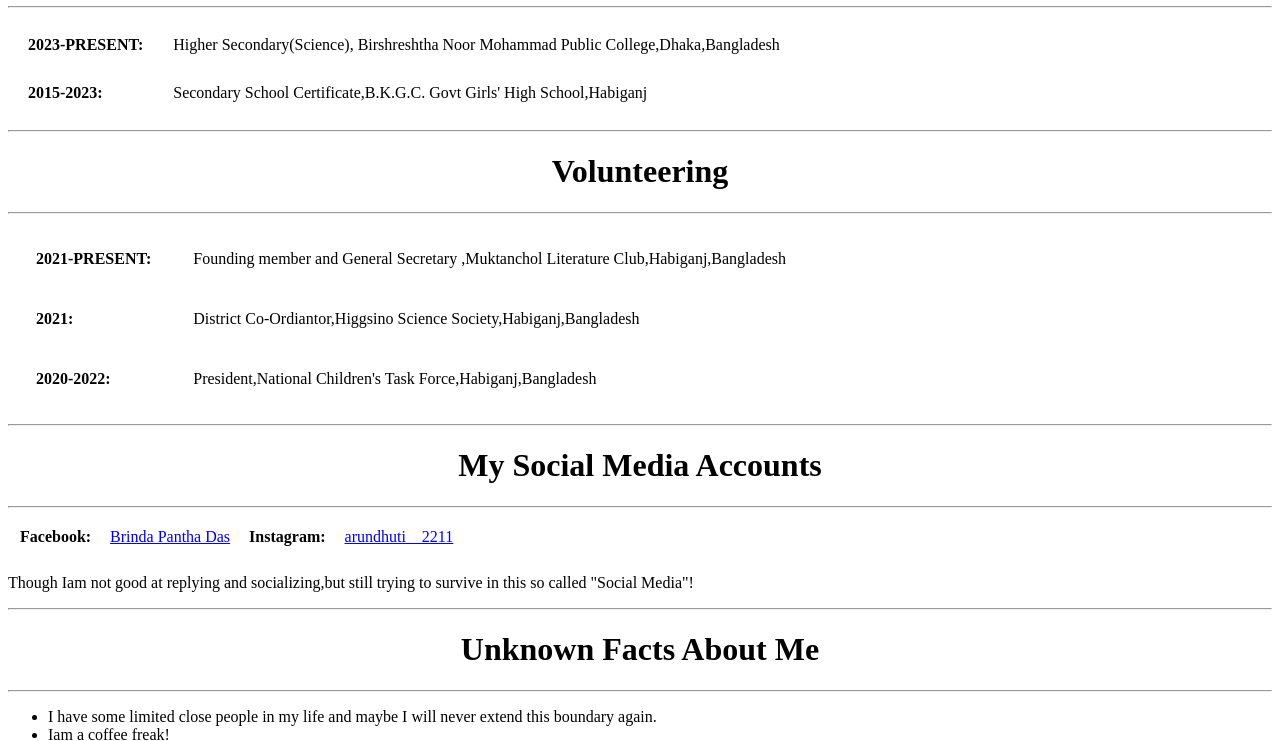
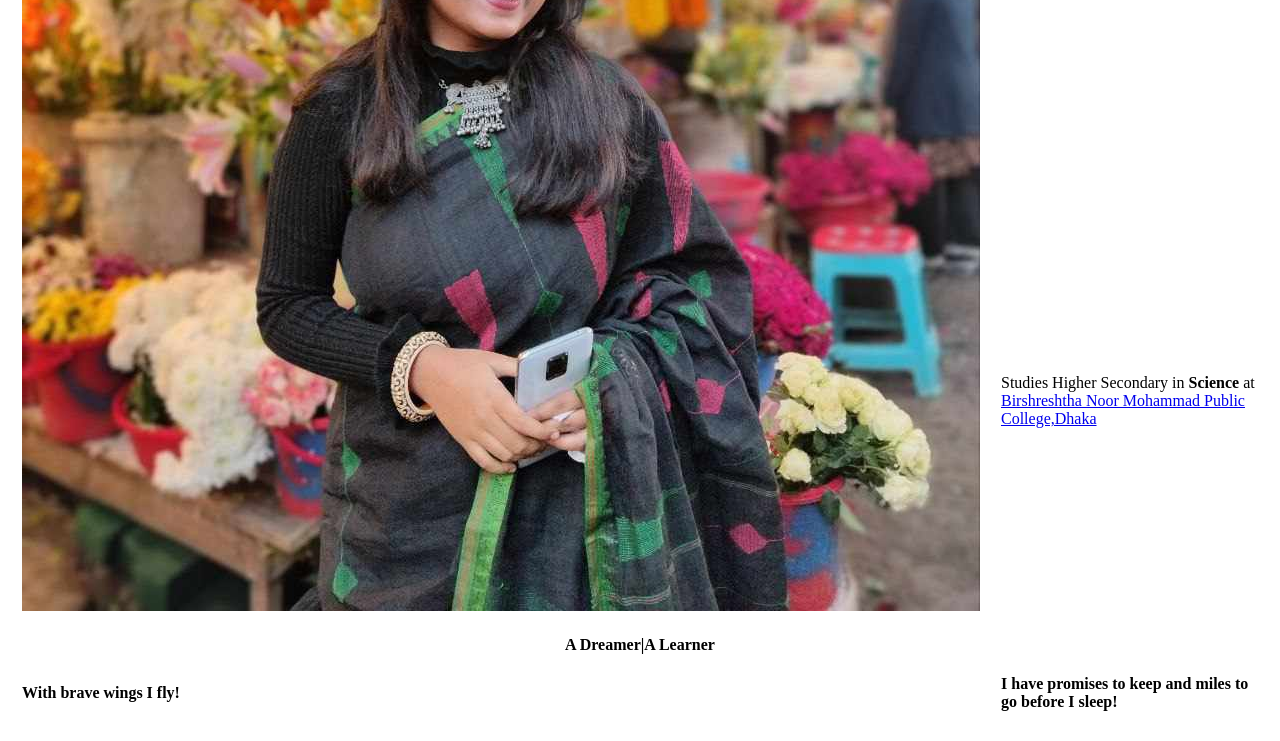
Before and after one commit to BrindaPanthaDas/PersonalWebsite, a plain HTML site: page index.html in a window 1280 px wide. Shown: the part 691-1432 px from the top of the page. Drawn offline with Linux system fonts and the light colour scheme.

Commit message:
Update index.html

```diff
--- a/index.html
+++ b/index.html
@@ -5,7 +5,7 @@
   </head>
   <body>
    <table border="0"cellspacing="7"cellpadding="7">
-     <tr><td rowspan="2"><img src="brinda.jpg"height="200px"width="200px"></td>
+     <tr><td rowspan="2"><img src="IMG-20240126-WA0031.jpg"></td>
       <td><h1>Brinda Pantha Das</h1></td></tr>
       <tr><td>Studies Higher Secondary in<b> Science</b> at <a href="https://www.noormohammadcollege.ac.bd/">Birshreshtha Noor Mohammad Public College,Dhaka</b></i></td></tr>
       <tr><td align="center"colspan="2"><b>A Dreamer|A Learner</b></td></tr>
```
